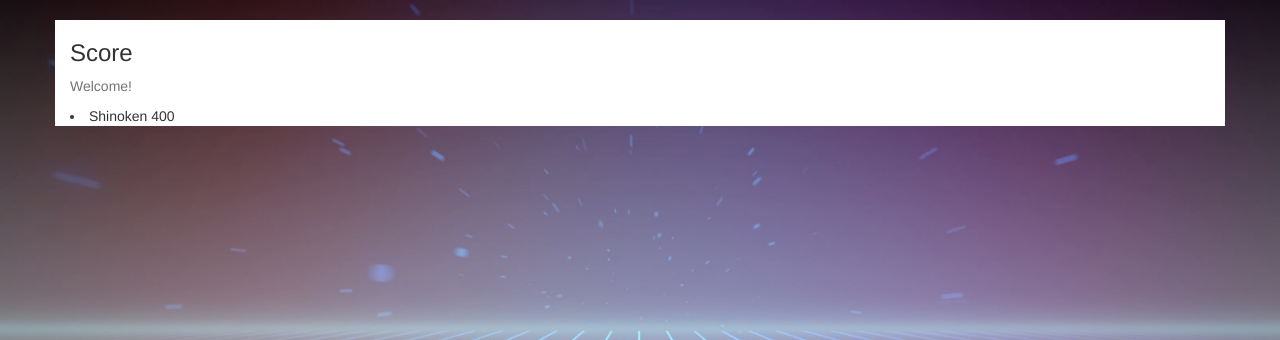
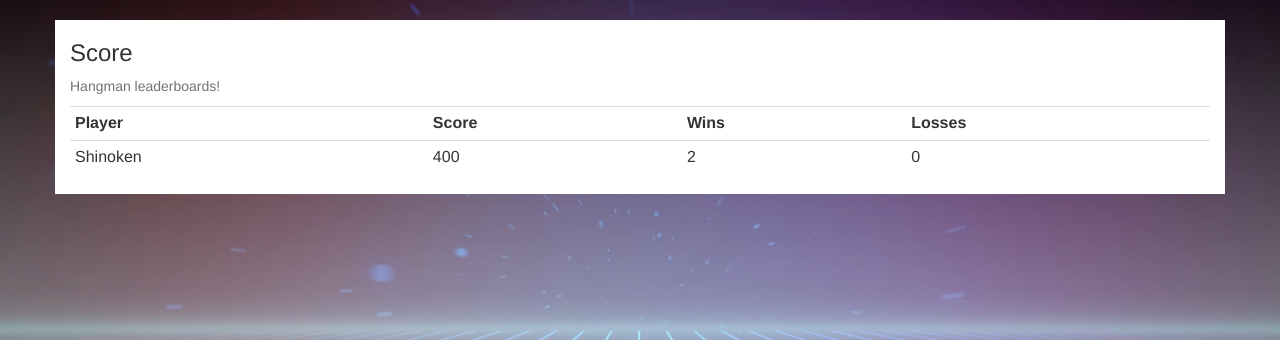
Before and after one commit to roccolangeweg-old/infdev016b, a Django app: page /hangman/score/ in a window 1280 px wide. Shown: the part 52-392 px from the top of the page. Run offline with Django 3.2, Linux system fonts and the light colour scheme; a user stored in the database is signed in; data comes from the database, SQL or seed files in the repository; some libraries are stand-ins or nearby versions.

Commit message:
score change, table with more info! :D and removed userstatistic model

```diff
--- a/account/models.py
+++ b/account/models.py
@@ -14,9 +14,10 @@ class User(AbstractUser):
     REQUIRED_FIELDS = ('username',)
 
     def total_score(self):
-        games = Game.objects.filter(user=self).all()
-        score = 0
-        for g in games:
-            if g.has_won():
-                score += g.score
-        return score
+        return sum([g.score for g in self.game_set.all() if g.has_won()])
+
+    def hangman_wins(self):
+        return [g for g in self.game_set.all() if g.has_won()]
+
+    def hangman_losses(self):
+        return [g for g in self.game_set.all() if g.has_lost()]
--- a/hangman/models.py
+++ b/hangman/models.py
@@ -2,15 +2,6 @@ from django.db import models
 from django.conf import settings
 from django.contrib import messages
 import uuid
-
-
-# Statistics for a user in this game
-class UserStatistics(models.Model):
-    user = models.ForeignKey(settings.AUTH_USER_MODEL)
-    wins = models.IntegerField(default=0)
-    forfeits = models.IntegerField(default=0)
-    losses = models.IntegerField(default=0)
-
 
 # List of words to pick from
 class Word(models.Model):
@@ -80,3 +71,6 @@ class Game(models.Model):
 
     def has_won(self):
         return self.completed and self.failed_tries < self.difficulty.amount_of_tries
+
+    def has_lost(self):
+        return self.completed and self.failed_tries == self.difficulty.amount_of_tries
--- a/hangman/views.py
+++ b/hangman/views.py
@@ -1,6 +1,6 @@
 from django.shortcuts import render, redirect, reverse
 from .forms import GameCreateForm, GameMoveForm
-from .models import Game, UserStatistics
+from .models import Game
 from account.models import User
 from django.http import Http404
 
@@ -55,7 +55,7 @@ def score(request):
     users = User.objects.all()
     stats = []
     for u in users:
-        user = [u.username, u.total_score()]
+        user = [u.username, u.total_score(), len(u.hangman_wins()), len(u.hangman_losses())]
         stats.append(user)
 
     sorted_by_score = sorted(stats, key=lambda tup: tup[1], reverse=True)
--- a/templates/hangman/score.html
+++ b/templates/hangman/score.html
@@ -3,13 +3,22 @@
 {% block content %}
     <div class="col-md-12">
     <h3>Score</h3>
-    <p class="help-block">Welcome!</p>
+    <p class="help-block">Hangman leaderboards!</p>
+    <table class="table table-condensed">
+        <tr>
+            <th>Player</th>
+            <th>Score</th>
+            <th>Wins</th>
+            <th>Losses</th>
+        </tr>
         {% for stat in stats %}
-           <li>
+           <tr>
            {%  for value in stat %}
-               {{ value }}
+               <td>{{ value }}</td>
            {%  endfor %}
-           </li>
+           </tr>
         {% endfor %}
+    </table>
+
     </div>
 {% endblock %}
```
